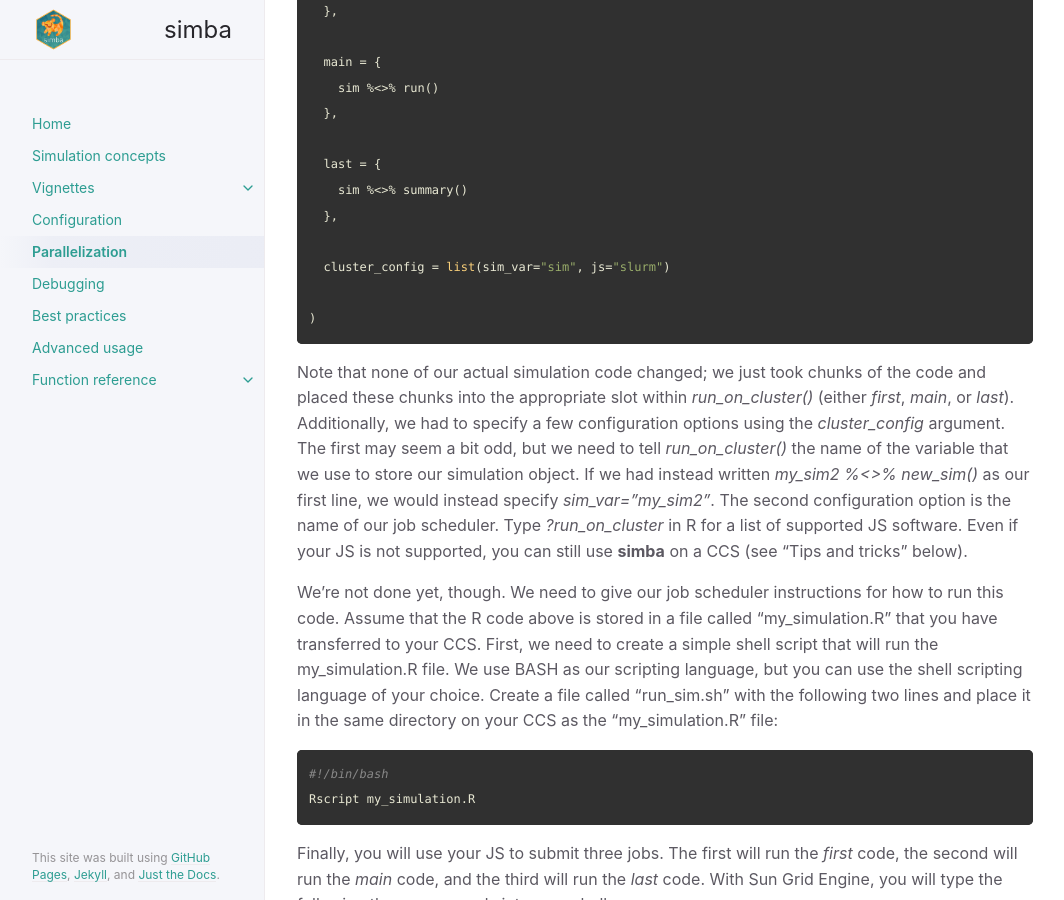
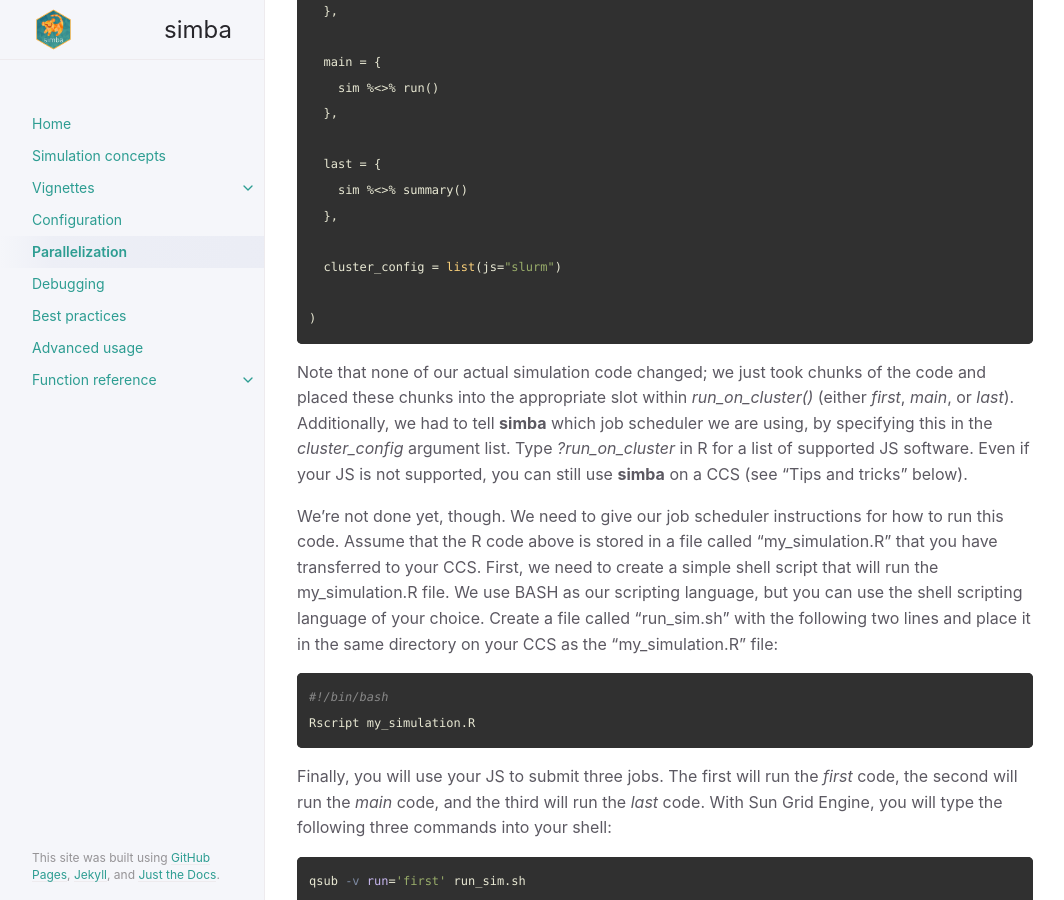
Before and after one commit to Avi-Kenny/SimEngine, a Jekyll site: the page built from docs/docs/parallelization.md, in a window 1280 px wide and 900 px high, scrolled down 4417 px. Shown: the whole window, without its empty margins (107-1171 px from the left). Built offline with Jekyll 4.4.1, drawn with Linux system fonts in a browser that asks for light colours.

Commit message:
Misc doc updates

````diff
--- a/docs/docs/parallelization.md
+++ b/docs/docs/parallelization.md
@@ -132,12 +132,12 @@ run_on_cluster(
     sim %<>% summary()
   },
 
-  cluster_config = list(sim_var="sim", js="slurm")
+  cluster_config = list(js="slurm")
 
 )
 ```
 
-Note that none of our actual simulation code changed; we just took chunks of the code and placed these chunks into the appropriate slot within *run_on_cluster()* (either *first*, *main*, or *last*). Additionally, we had to specify a few configuration options using the *cluster_config* argument. The first may seem a bit odd, but we need to tell *run_on_cluster()* the name of the variable that we use to store our simulation object. If we had instead written *my_sim2 %<>% new_sim()* as our first line, we would instead specify *sim_var="my_sim2"*. The second configuration option is the name of our job scheduler. Type *?run_on_cluster* in R for a list of supported JS software. Even if your JS is not supported, you can still use **simba** on a CCS (see "Tips and tricks" below).
+Note that none of our actual simulation code changed; we just took chunks of the code and placed these chunks into the appropriate slot within *run_on_cluster()* (either *first*, *main*, or *last*). Additionally, we had to tell **simba** which job scheduler we are using, by specifying this in the *cluster_config* argument list. Type *?run_on_cluster* in R for a list of supported JS software. Even if your JS is not supported, you can still use **simba** on a CCS (see "Tips and tricks" below).
 
 We're not done yet, though. We need to give our job scheduler instructions for how to run this code. Assume that the R code above is stored in a file called "my_simulation.R" that you have transferred to your CCS. First, we need to create a simple shell script that will run the my_simulation.R file. We use BASH as our scripting language, but you can use the shell scripting language of your choice. Create a file called "run_sim.sh" with the following two lines and place it in the same directory on your CCS as the "my_simulation.R" file:
 
````
Also changed, not shown: 18 other files.
